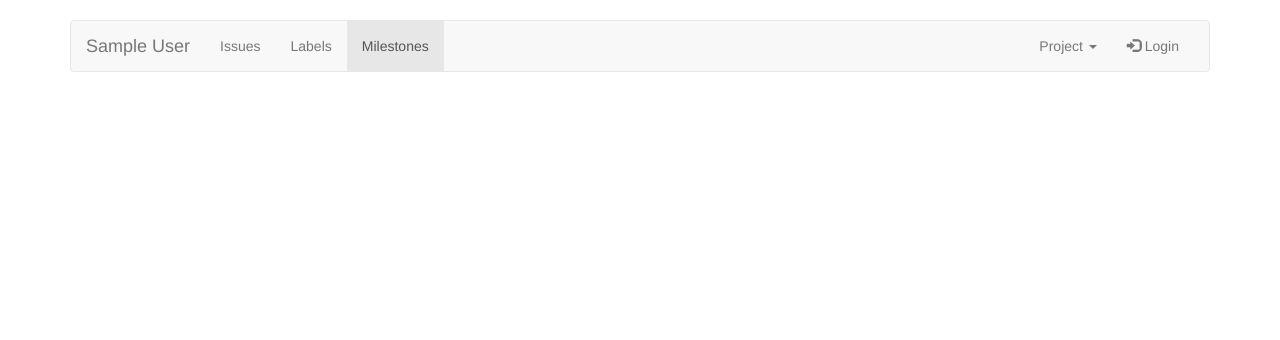
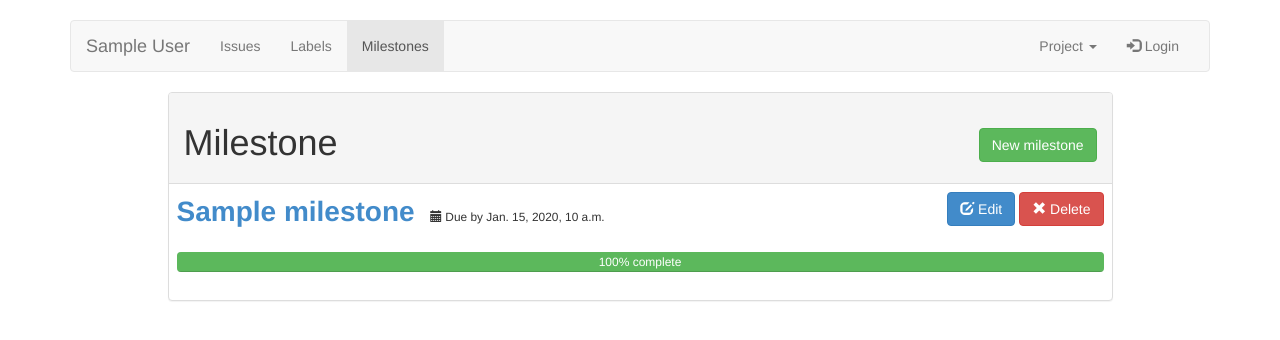
Before and after one commit to ponytracker/ponytracker, a Django app: template issue/templates/issue/milestone_list.html in a window 1280 px wide. Shown: the top 340 px of the page. Run offline with Django 3.2, Linux system fonts and the light colour scheme; the template is opened without the code that fills it: values that come from a table or form of the project are taken from there, others are empty; tables that the repository leaves empty hold one stand-in row (values such as "Sample post"); some libraries are stand-ins or nearby versions.

Commit message:
milestone & improvements

```diff
--- a/issue/models.py
+++ b/issue/models.py
@@ -65,16 +65,36 @@ class Label(models.Model):
 
 class Milestone(models.Model):
 
+    name_validator = RegexValidator(regex='^[a-z0-9_.-]+$',
+            message="Please enter only lowercase characters, number, "
+                    "dot, underscores or hyphens.")
+
     project = models.ForeignKey(Project, related_name='milestones')
 
-    name = models.CharField(max_length=32)
+    name = models.CharField(max_length=32, validators=[name_validator])
 
     class Meta:
         unique_together = [ 'project', 'name' ]
 
-    progression = models.SmallIntegerField(default=0)
+    due_date = models.DateTimeField(blank=True,null=True)
 
-    due_date = models.DateTimeField(null=True)
+    def closed_issues(self):
+
+        return self.issues.filter(closed=True).count()
+
+    def total_issues(self):
+
+        return self.issues.count()
+
+    def progress(self):
+
+        closed = self.closed_issues()
+        total = self.total_issues()
+
+        if total:
+            return int(100 * closed / total);
+        else:
+            return 0
 
     def __str__(self):
         return self.name
@@ -98,6 +118,8 @@ class Issue(models.Model):
     closed = models.BooleanField(default=False)
 
     labels = models.ManyToManyField(Label, blank=True, null=True, related_name='issues')
+
+    milestone = models.ForeignKey(Milestone, blank=True, null=True, related_name='issues')
 
     assignee = models.ForeignKey(User, blank=True, null=True, related_name='+')
 
@@ -154,6 +176,28 @@ class Issue(models.Model):
                 code=Event.DEL_LABEL, args={'label': label.id})
         event.save()
 
+    def add_milestone(self, author, milestone, commit=True):
+        if self.milestone:
+            event = Event(issue=self, author=author, code=Event.CHANGE_MILESTONE,
+                    args={'old_milestone': self.milestone.name,
+                          'new_milestone': milestone.name})
+            event.save()
+        else:
+            event = Event(issue=self, author=author, code=Event.SET_MILESTONE,
+                    args={'milestone': milestone.name})
+            event.save()
+        self.milestone = milestone
+        if commit:
+            self.save()
+
+    def remove_milestone(self, author, milestone, commit=True):
+        self.milestone = None
+        if commit:
+            self.save()
+        event = Event(issue=self, author=author, code=Event.UNSET_MILESTONE,
+                args={'milestone': milestone.name})
+        event.save()
+
     def __str__(self):
         return self.title
 
@@ -167,7 +211,7 @@ class Event(models.Model):
     DEL_LABEL = 5
     SET_MILESTONE = 6
     CHANGE_MILESTONE = 7
-    DEL_MILESTONE = 8
+    UNSET_MILESTONE = 8
     REFERENCE = 9
     COMMENT = 10
     DESCRIBE = 11
@@ -198,14 +242,11 @@ class Event(models.Model):
 
         return self.code == Event.COMMENT or self.code == Event.DESCRIBE
 
-    def boxed(self):
-
-        return self.code == Event.COMMENT or self.code == Event.DESCRIBE
-
     def glyphicon(self):
 
-        if self.code == Event.COMMENT \
-                or self.code == Event.DESCRIBE:
+        if self.code == Event.COMMENT:
+            return "bullhorn"
+        elif self.code == Event.DESCRIBE:
             return "pencil"
         elif self.code == Event.CLOSE:
             return "ban-circle"
@@ -218,7 +259,7 @@ class Event(models.Model):
             return "tag"
         elif self.code == Event.SET_MILESTONE \
                 or self.code == Event.CHANGE_MILESTONE \
-                or self.code == Event.DEL_MILESTONE:
+                or self.code == Event.UNSET_MILESTONE:
             return "road"
         elif self.code == Event.REFERENCE:
             return "transfer"
@@ -253,8 +294,8 @@ class Event(models.Model):
         elif self.code == Event.SET_MILESTONE:
             description = "added this to the {milestone} milestone"
         elif self.code == Event.CHANGE_MILESTONE:
-            description = "moved this from the {old_milestone} milestone to the {new_mileston} milestone"
-        elif self.code == Event.DEL_MILESTONE:
+            description = "moved this from the {old_milestone} milestone to the {new_milestone} milestone"
+        elif self.code == Event.UNSET_MILESTONE:
             description = "deleted this from the {milestone} milestone"
         elif self.code == Event.REFERENCE:
             description = "referenced this issue"
--- a/issue/templates/issue/label_edit.html
+++ b/issue/templates/issue/label_edit.html
@@ -7,7 +7,7 @@
 {% block content %}
 
 <div class="row">
-  <div class="col-md-offset-3 col-md-6">
+  <div class="col-md-offset-4 col-md-4">
 
     <form action="" method="post" role="form">
       {{ form|crispy }}
--- a/issue/templates/issue/milestone_list.html
+++ b/issue/templates/issue/milestone_list.html
@@ -2,16 +2,55 @@
 
 {% block milestonetab %} class="active"{% endblock %}
 
-{% block core %}
+{% block content %}
 
-Milestones :
+<div class="panel panel-default">
 
-<ul>
+  <div class="panel-heading">
+    <h1>
+      Milestone
+      <div class="pull-right">
+        <a href="{% url 'add-milestone' project.name %}"><button class="btn btn-success">New milestone</button></a>
+      </div>
+    </h1>
+  </div>
+
+  {% if milestones.count %}
+  <table class="table">
     {% for milestone in milestones %}
-    <li>
-        {{ milestone }}
-    </li>
+    <tr>
+      <td>
+        <div class="pull-right">
+          <a href="{% url 'edit-milestone' project.name milestone.name %}">
+            <button class="btn btn-primary"><span class="glyphicon glyphicon-edit"></span> Edit</button>
+          </a>
+          <a href="{% url 'delete-milestone' project.name milestone.name %}">
+            <button class="btn btn-danger"><span class="glyphicon glyphicon-remove"></span> Delete</button>
+          </a>
+        </div>
+        <b style="font-size: 200%;">
+          <a href="{% url 'list-issue' project.name %}?q=is:open%20milestone:{{ milestone.name }}">{{ milestone }}</a>
+        </b>
+        &#160;
+        <small>
+          <span class="glyphicon glyphicon-calendar"></span> {% if milestone.due_date %}Due by {{ milestone.due_date }}{% else %}No due date{% endif %}
+        </small>
+        <br /><br />
+        <div class="progress">
+          <div class="progress-bar progress-bar-success" role="progressbar" aria-valuenow="{{ milestone.progress }}" aria-valuemin="0" aria-valuemax="100" style="width: {{ milestone.progress }}%;">
+            {{ milestone.progress }}% complete
+          </div>
+        </div>
+      </td>
+    </tr>
     {% endfor %}
-</ul>
+  </table>
+  {% else %}
+  <div class="panel-body">
+    There aren't any milestones for this repository quite yet.
+  </div>
+  {% endif %}
+
+</div>
 
 {% endblock %}
--- a/issue/urls.py
+++ b/issue/urls.py
@@ -16,13 +16,16 @@ urlpatterns = [
     url(r'^(?P<project>[a-z0-9_-]+)/issues/(?P<id>[0-9]+)/delete$', 'issue.views.issue_delete', name='delete-issue'),
     url(r'^(?P<project>[a-z0-9_-]+)/issues/(?P<issue>[0-9]+)/add-label/(?P<label>[0-9]+)$', 'issue.views.issue_add_label', name='add-label-to-issue'),
     url(r'^(?P<project>[a-z0-9_-]+)/issues/(?P<issue>[0-9]+)/remove-label/(?P<label>[0-9]+)$', 'issue.views.issue_remove_label', name='remove-label-from-issue'),
+    url(r'^(?P<project>[a-z0-9_-]+)/issues/(?P<issue>[0-9]+)/add-milestone/(?P<milestone>[a-z0-9_.-]+)$', 'issue.views.issue_add_milestone', name='add-milestone-to-issue'),
+    url(r'^(?P<project>[a-z0-9_-]+)/issues/(?P<issue>[0-9]+)/remove-milestone/(?P<milestone>[a-z0-9_.-]+)$', 'issue.views.issue_remove_milestone', name='remove-milestone-from-issue'),
     url(r'^(?P<project>[a-z0-9_-]+)/labels$', 'issue.views.label_list', name='list-label'),
     url(r'^(?P<project>[a-z0-9_-]+)/labels/add$', 'issue.views.label_edit', name='add-label'),
     url(r'^(?P<project>[a-z0-9_-]+)/labels/(?P<id>[0-9]+)/edit$', 'issue.views.label_edit', name='edit-label'),
     url(r'^(?P<project>[a-z0-9_-]+)/labels/(?P<id>[0-9]+)/delete$', 'issue.views.label_delete', name='delete-label'),
     url(r'^(?P<project>[a-z0-9_-]+)/milestones$', 'issue.views.milestone_list', name='list-milestone'),
     url(r'^(?P<project>[a-z0-9_-]+)/milestones/add$', 'issue.views.milestone_edit', name='add-milestone'),
-    url(r'^(?P<project>[a-z0-9_-]+)/milestones/edit/(?P<id>[0-9]+)$', 'issue.views.milestone_edit', name='edit-milestone'),
+    url(r'^(?P<project>[a-z0-9_-]+)/milestones/(?P<name>[a-z0-9_.-]+)/edit$', 'issue.views.milestone_edit', name='edit-milestone'),
+    url(r'^(?P<project>[a-z0-9_-]+)/milestones/(?P<name>[a-z0-9_.-]+)/delete$', 'issue.views.milestone_delete', name='delete-milestone'),
     url(r'^login$', 'django.contrib.auth.views.login', {'template_name': 'login.html'}, name='login'),
     url(r'^logout$', 'django.contrib.auth.views.logout', {'next_page': '/'}, name='logout'),
 ]
--- a/ponytracker/settings.py
+++ b/ponytracker/settings.py
@@ -41,6 +41,7 @@ INSTALLED_APPS = (
 
     'stronghold',
     'django_markdown',
+    'bootstrap3_datetime',
     'crispy_forms',
     'colorful',
     'issue',
--- a/requirements.txt
+++ b/requirements.txt
@@ -1,5 +1,6 @@
 Django==1.7c2
 Markdown==2.4.1
+django-bootstrap3-datetimepicker==2.2.3
 django-colorful==1.0.1
 django-crispy-forms==1.4.0
 django-markdown==0.6.1
```
Also changed, not shown: issue/templates/issue/issue.html (+24 -15 lines), issue/views.py (+97 -9 lines).
